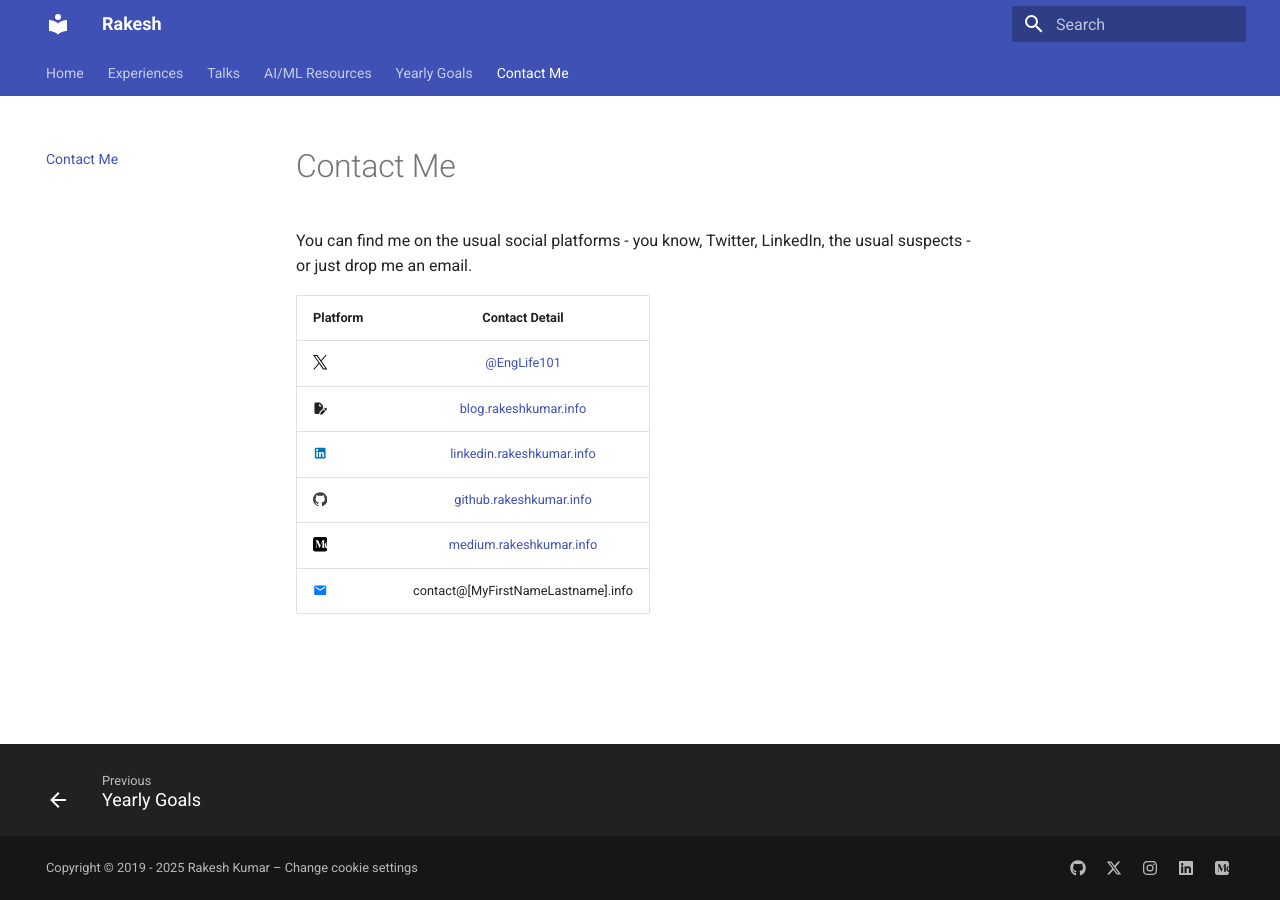
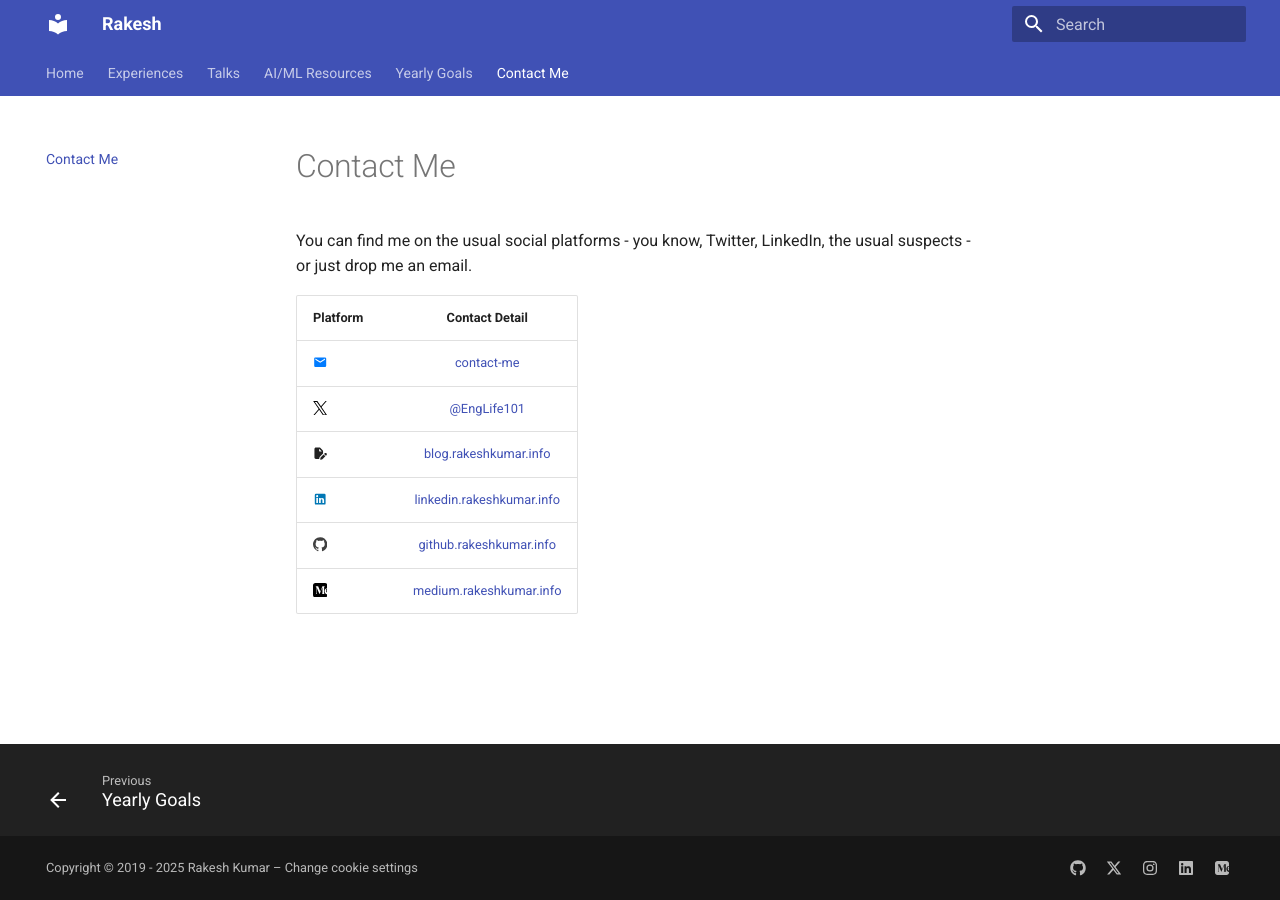
Before and after one commit to rakeshcusat/rakeshcusat.github.io, an MkDocs documentation site: the page built from docs/contact.md, in a window 1280 px wide. Built offline with MkDocs 1.6.1 and Material for MkDocs 9.7.7, drawn with Linux system fonts in a browser that asks for light colours; plug-ins that fetch from the network failed and are left out.

Commit message:
updated document (#29)

```diff
--- a/docs/contact.md
+++ b/docs/contact.md
@@ -2,11 +2,11 @@
 
 You can find me on the usual social platforms - you know, Twitter, LinkedIn, the usual suspects - or just drop me an email.
 
-| Platform                            |                         Contact Detail                         |
-| :---------------------------------- | :------------------------------------------------------------: |
-| :simple-x:{ .fa-x-twitter }         |            [@EngLife101](https://x.com/englife101)             |
-| :fontawesome-solid-file-pen:        |     [blog.rakeshkumar.info](https://blog.rakeshkumar.info)     |
-| :material-linkedin:{ .fa-linkedin } | [linkedin.rakeshkumar.info](https://linkedin.rakeshkumar.info) |
-| :simple-github:{ .fa-github }       |   [github.rakeshkumar.info](https://github.rakeshkumar.info)   |
-| :simple-medium:{ .fa-medium }       |   [medium.rakeshkumar.info](https://medium.rakeshkumar.info)   |
-| :material-email:{ .fa-envelope }    |              contact@\[MyFirstNameLastname\].info              |
+| Platform                            |                                                        Contact Detail                                                         |
+| :---------------------------------- | :---------------------------------------------------------------------------------------------------------------------------: |
+| :material-email:{ .fa-envelope }    | [contact-me](https://docs.google.com/forms/d/e/1FAIpQLSeHqj8LxUMZCvkkB-A2gizXRfSy141eRIfUWA2ZskRYV9HwKg/viewform?usp=sharing) |
+| :simple-x:{ .fa-x-twitter }         |                                            [@EngLife101](https://x.com/englife101)                                            |
+| :fontawesome-solid-file-pen:        |                                    [blog.rakeshkumar.info](https://blog.rakeshkumar.info)                                     |
+| :material-linkedin:{ .fa-linkedin } |                                [linkedin.rakeshkumar.info](https://linkedin.rakeshkumar.info)                                 |
+| :simple-github:{ .fa-github }       |                                  [github.rakeshkumar.info](https://github.rakeshkumar.info)                                   |
+| :simple-medium:{ .fa-medium }       |                                  [medium.rakeshkumar.info](https://medium.rakeshkumar.info)                                   |
```
Also changed, not shown: docs/yearly-goals.md (+3 -0 lines).
